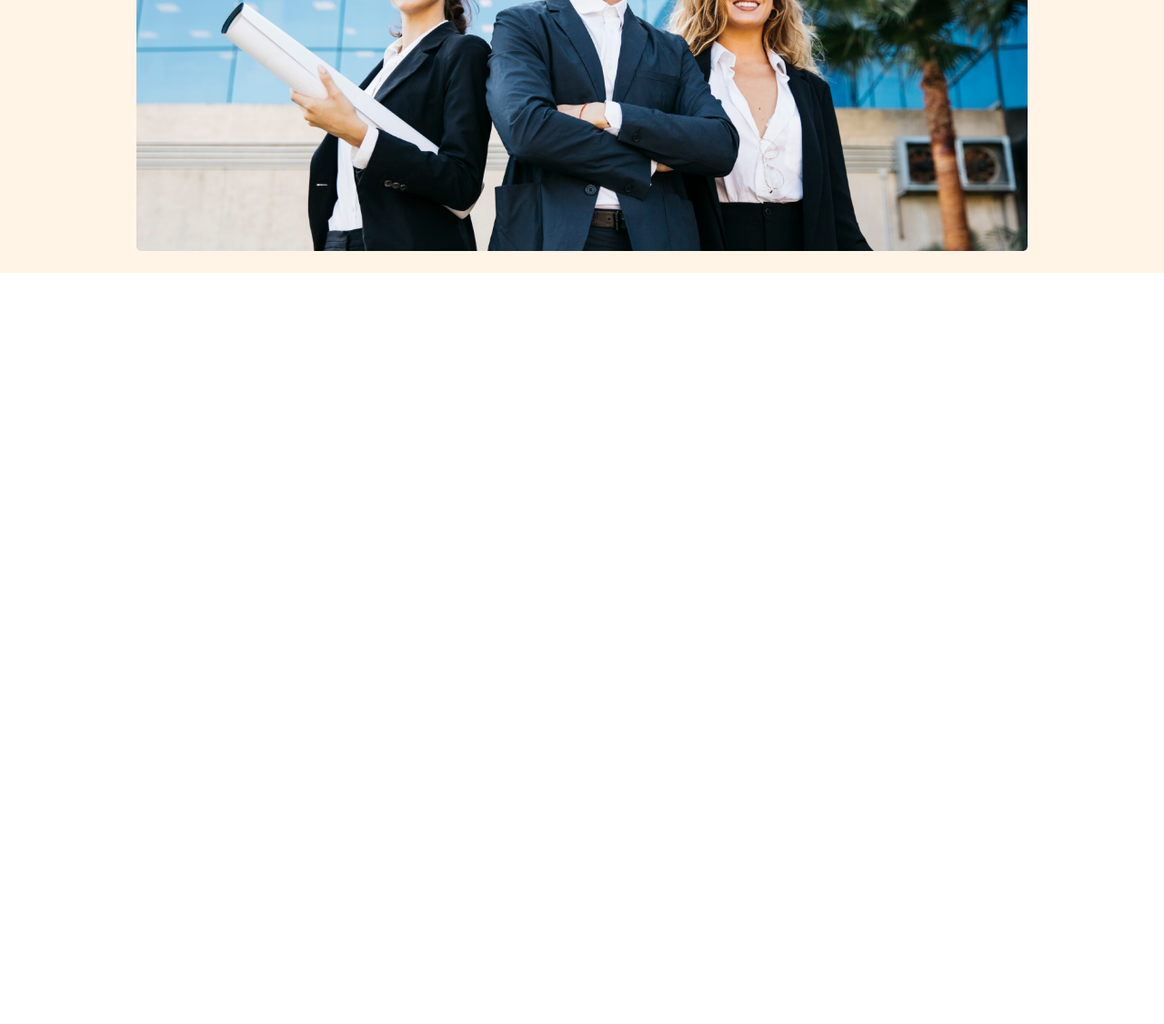
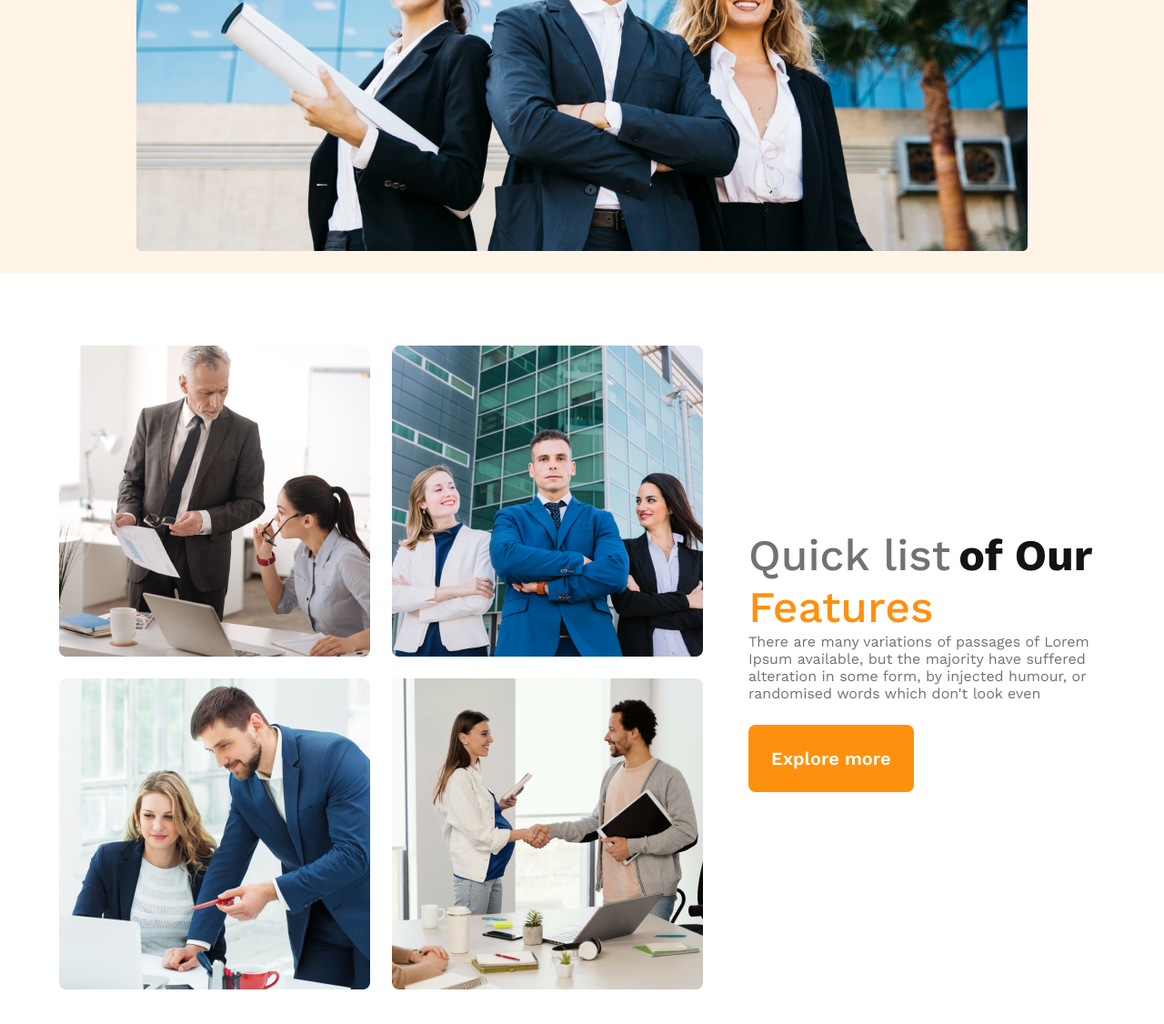
Before and after one commit to Navied-dipu/G3, a plain HTML site: page index.html in a window 1280 px wide. Shown: the part 630-1756 px from the top of the page at 91% size. Before the commit the page ends 930 px from the top, so only its background shows below. Drawn offline with nearby package versions, Linux system fonts and the light colour scheme.

Commit message:
team section with mobile respocive

```diff
--- a/index.html
+++ b/index.html
@@ -31,17 +31,29 @@
                     Group of Architects </h1>
                 <p class="banner-discription">There are many variations of passages of Lorem Ipsum available, but the
                     majority have suffered alteration in some form, by injected humour, or randomised words which don't
-                    look even</p>
+                    look even
+                </p>
                 <button class="btn-primary">Explore more</button>
-
             </div>
             <img src="images/banner.png" alt="">
-
         </div>
     </header>
     <main>
+<div class="team-area">
+    <div class="team-img">
+        <img src="images/team1.png" alt="">
+        <img src="images/team2.png" alt="">
+        <img src="images/team3.png" alt="">
+        <img src="images/team4.png" alt="">
+    </div>
+    <div class="team-content">
+        <h1 class="team-head"> <span class="team-head1">Quick list</span > <span class="team-head2">of Our</span> <span class="team-head3">Features</span></h1>
+        <p class="team-discription">There are many variations of passages of Lorem Ipsum available, but the majority have suffered alteration in some form, by injected humour, or randomised words which don't look even
+        </p>
+        <button class="btn-primary">Explore more</button>
+    </div>
+</div>
 
-        </div>
     </main>
     <footer>
 
--- a/style/blog.css
+++ b/style/blog.css
@@ -90,6 +90,51 @@ header {
 .banner img {
     width: 100%;
 }
+/* main styles */
+main{
+    max-width: 1150px;
+    margin: 50px auto;
+}
+/* team section */
+.team-area{
+    display: flex;
+    align-items: center;
+    justify-content: space-evenly;
+    margin: 0 auto;
+    padding-top: 30px;
+}
+.team-img{
+    display: grid;
+    grid-template-columns: repeat(2, 1fr);
+    gap: 1.5rem;
+}
+.team-content{
+    padding-top: 10px;
+   padding-left: 50px;
+}
+.team-head1{
+color: #727272;
+font-size: 3rem;
+font-weight: 500;
+}
+.team-head2{
+    color: #131313;
+font-size: 3rem;
+font-weight: 700;
+}
+.team-head3{
+    color: #FF900E;
+    font-size: 3rem;
+    font-weight: 500;
+}
+.team-discription{
+    color: #727272;
+    font-size: 1rem;
+    font-weight: 400;
+}
+
+
+
 
 /* Responsive for mobile */
 @media screen and (max-width:576px) {
@@ -112,9 +157,28 @@ header {
 /* banner */
 .banner {
    flex-direction: column;
-   padding: 0 15px;
+   padding-left:  15px;
+   padding-right: 15px;
 }
+.banner-content {
+    width: 90%;
 
 }
 
+/* main section */
+main{
+    width: 100%;
+}
+
+/* team section */
+.team-area{
+  flex-direction: column;
+}
+.team-img{
+    display: grid;
+    grid-template-columns: repeat(1, 1fr);
+    gap: 10px;
+}
+}
+
 /* responsive for tab */
```
